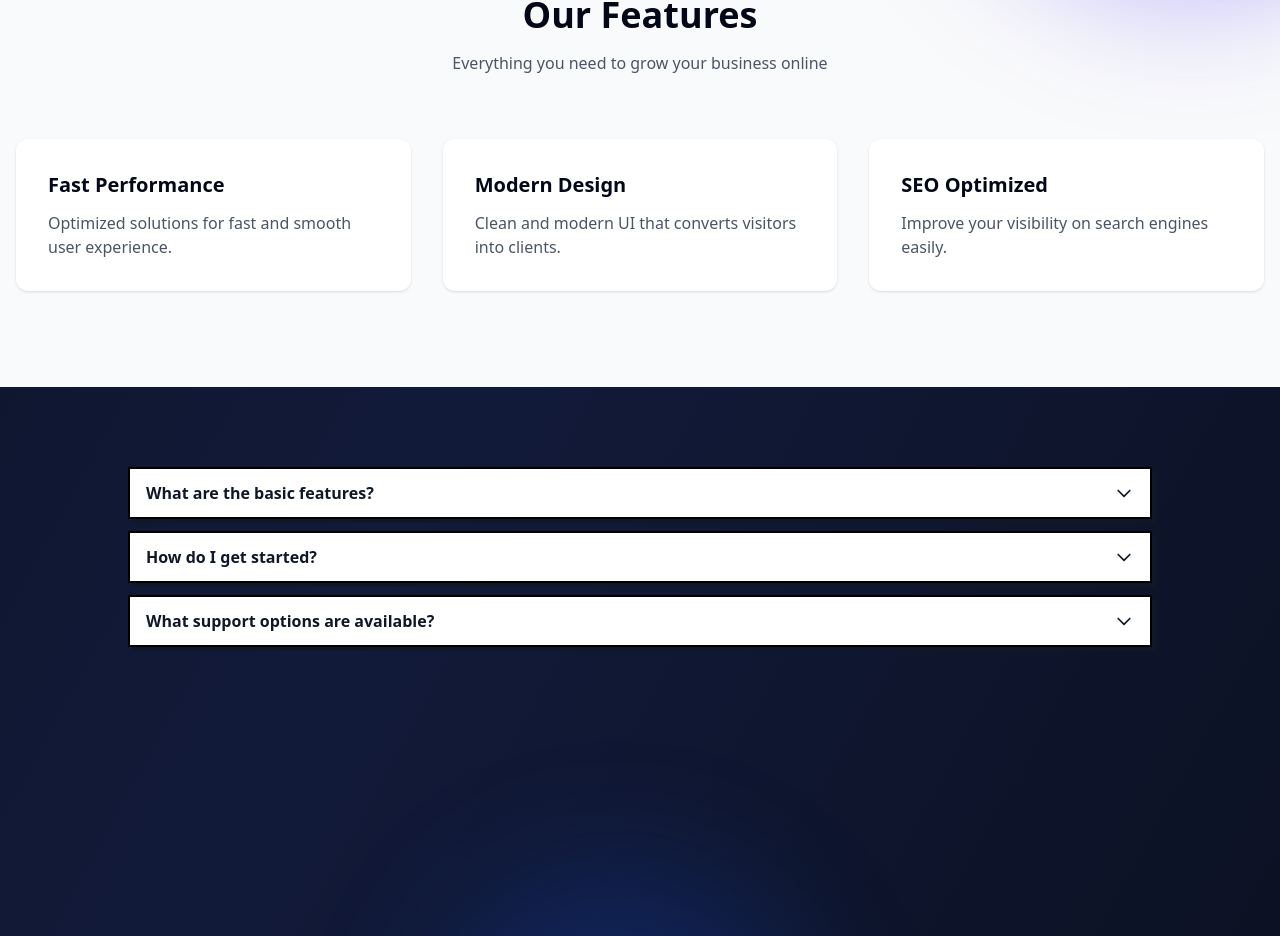
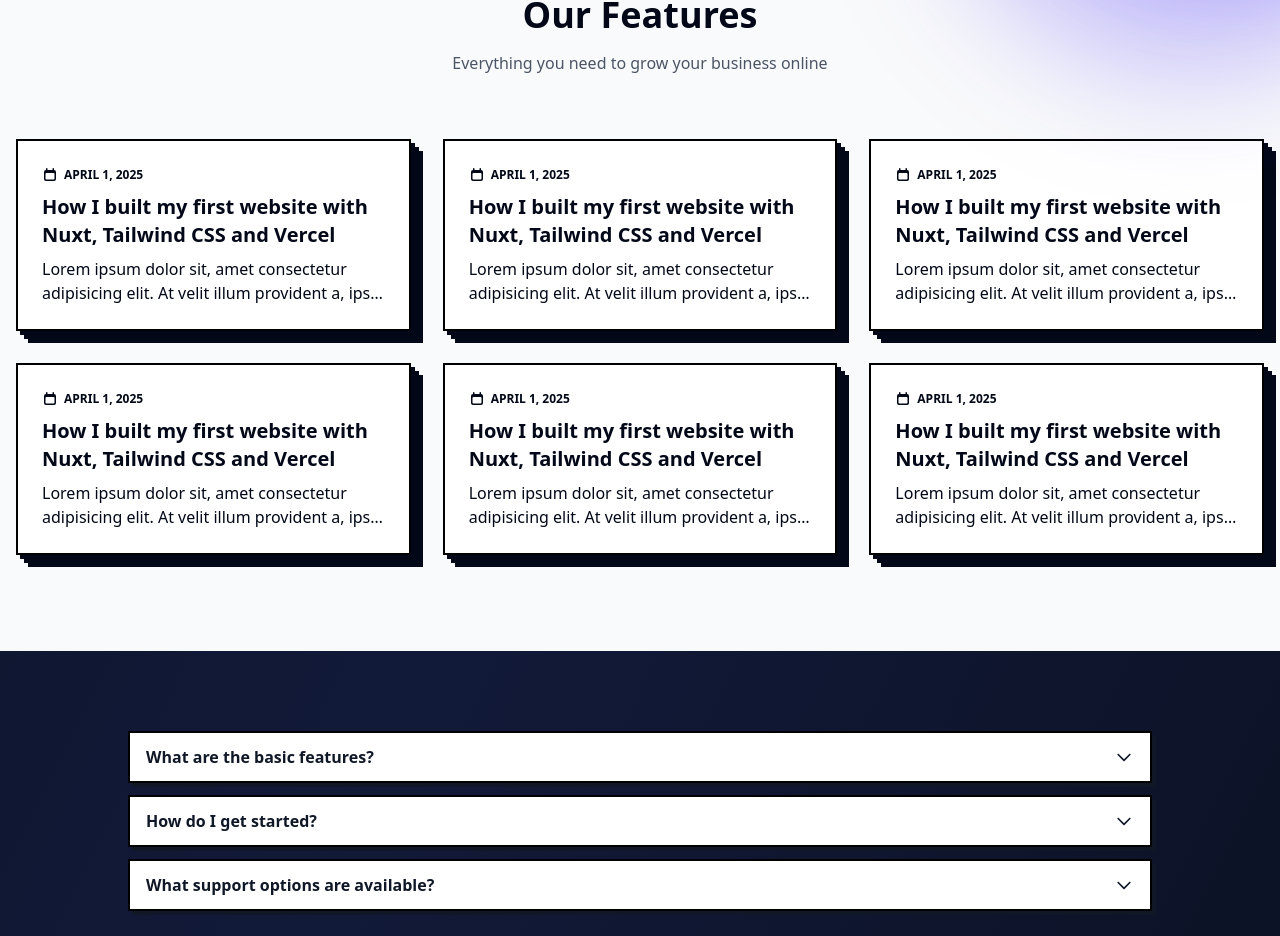
Before and after one commit to Lahcen-Ouhassou/Marketing-Agency-LandingPage, a React (Vite) app: page / in a window 1280 px wide. Shown: the part 1077-2013 px from the top of the page. Built offline with nearby package versions, Linux system fonts and the light colour scheme.

Commit message:
UpdFraturesPages

```diff
--- a/src/components/sections/Features.jsx
+++ b/src/components/sections/Features.jsx
@@ -4,9 +4,7 @@ function Features() {
       <div className="mx-auto max-w-7xl px-4">
         {/* Title */}
         <div className="mb-16 text-center">
-          <h2 className="text-3xl font-bold sm:text-4xl">
-            Our Features
-          </h2>
+          <h2 className="text-3xl font-bold sm:text-4xl">Our Features</h2>
           <p className="mt-4 text-gray-600">
             Everything you need to grow your business online
           </p>
@@ -15,38 +13,233 @@ function Features() {
         {/* Cards */}
         <div className="grid gap-8 sm:grid-cols-2 lg:grid-cols-3">
           {/* Card 1 */}
-          <div className="rounded-xl bg-white p-8 shadow-sm">
-            <h3 className="text-xl font-semibold">
-              Fast Performance
+          <a
+            href="#"
+            class="block border-2 border-black bg-white p-4 shadow-[4px_4px_0_0,8px_8px_0_0,12px_12px_0_0] hover:translate-3 hover:bg-yellow-100 hover:shadow-none focus:ring-2 focus:ring-yellow-300 focus:outline-0 sm:p-6"
+          >
+            <span class="inline-flex items-center gap-1.5">
+              <svg
+                xmlns="http://www.w3.org/2000/svg"
+                viewBox="0 0 16 16"
+                fill="currentColor"
+                class="size-4"
+              >
+                <path
+                  fill-rule="evenodd"
+                  d="M4 1.75a.75.75 0 0 1 1.5 0V3h5V1.75a.75.75 0 0 1 1.5 0V3a2 2 0 0 1 2 2v7a2 2 0 0 1-2 2H4a2 2 0 0 1-2-2V5a2 2 0 0 1 2-2V1.75ZM4.5 6a1 1 0 0 0-1 1v4.5a1 1 0 0 0 1 1h7a1 1 0 0 0 1-1V7a1 1 0 0 0-1-1h-7Z"
+                  clip-rule="evenodd"
+                ></path>
+              </svg>
+
+              <time
+                datetime="2025-04-01"
+                class="text-xs/none font-semibold uppercase"
+              >
+                April 1, 2025
+              </time>
+            </span>
+
+            <h3 class="mt-1 text-xl font-semibold">
+              How I built my first website with Nuxt, Tailwind CSS and Vercel
             </h3>
-            <p className="mt-3 text-gray-600">
-              Optimized solutions for fast and smooth user experience.
+
+            <p class="mt-2 line-clamp-2 text-pretty">
+              Lorem ipsum dolor sit, amet consectetur adipisicing elit. At velit
+              illum provident a, ipsa maiores deleniti consectetur nobis et
+              eaque.
             </p>
-          </div>
+          </a>
 
           {/* Card 2 */}
-          <div className="rounded-xl bg-white p-8 shadow-sm">
-            <h3 className="text-xl font-semibold">
-              Modern Design
+          <a
+            href="#"
+            class="block border-2 border-black bg-white p-4 shadow-[4px_4px_0_0,8px_8px_0_0,12px_12px_0_0] hover:translate-3 hover:bg-yellow-100 hover:shadow-none focus:ring-2 focus:ring-yellow-300 focus:outline-0 sm:p-6"
+          >
+            <span class="inline-flex items-center gap-1.5">
+              <svg
+                xmlns="http://www.w3.org/2000/svg"
+                viewBox="0 0 16 16"
+                fill="currentColor"
+                class="size-4"
+              >
+                <path
+                  fill-rule="evenodd"
+                  d="M4 1.75a.75.75 0 0 1 1.5 0V3h5V1.75a.75.75 0 0 1 1.5 0V3a2 2 0 0 1 2 2v7a2 2 0 0 1-2 2H4a2 2 0 0 1-2-2V5a2 2 0 0 1 2-2V1.75ZM4.5 6a1 1 0 0 0-1 1v4.5a1 1 0 0 0 1 1h7a1 1 0 0 0 1-1V7a1 1 0 0 0-1-1h-7Z"
+                  clip-rule="evenodd"
+                ></path>
+              </svg>
+
+              <time
+                datetime="2025-04-01"
+                class="text-xs/none font-semibold uppercase"
+              >
+                April 1, 2025
+              </time>
+            </span>
+
+            <h3 class="mt-1 text-xl font-semibold">
+              How I built my first website with Nuxt, Tailwind CSS and Vercel
             </h3>
-            <p className="mt-3 text-gray-600">
-              Clean and modern UI that converts visitors into clients.
+
+            <p class="mt-2 line-clamp-2 text-pretty">
+              Lorem ipsum dolor sit, amet consectetur adipisicing elit. At velit
+              illum provident a, ipsa maiores deleniti consectetur nobis et
+              eaque.
             </p>
-          </div>
+          </a>
+          {/* Card 3 */}
+          <a
+            href="#"
+            class="block border-2 border-black bg-white p-4 shadow-[4px_4px_0_0,8px_8px_0_0,12px_12px_0_0] hover:translate-3 hover:bg-yellow-100 hover:shadow-none focus:ring-2 focus:ring-yellow-300 focus:outline-0 sm:p-6"
+          >
+            <span class="inline-flex items-center gap-1.5">
+              <svg
+                xmlns="http://www.w3.org/2000/svg"
+                viewBox="0 0 16 16"
+                fill="currentColor"
+                class="size-4"
+              >
+                <path
+                  fill-rule="evenodd"
+                  d="M4 1.75a.75.75 0 0 1 1.5 0V3h5V1.75a.75.75 0 0 1 1.5 0V3a2 2 0 0 1 2 2v7a2 2 0 0 1-2 2H4a2 2 0 0 1-2-2V5a2 2 0 0 1 2-2V1.75ZM4.5 6a1 1 0 0 0-1 1v4.5a1 1 0 0 0 1 1h7a1 1 0 0 0 1-1V7a1 1 0 0 0-1-1h-7Z"
+                  clip-rule="evenodd"
+                ></path>
+              </svg>
 
-          {/* Card 3 */}
-          <div className="rounded-xl bg-white p-8 shadow-sm">
-            <h3 className="text-xl font-semibold">
-              SEO Optimized
+              <time
+                datetime="2025-04-01"
+                class="text-xs/none font-semibold uppercase"
+              >
+                April 1, 2025
+              </time>
+            </span>
+
+            <h3 class="mt-1 text-xl font-semibold">
+              How I built my first website with Nuxt, Tailwind CSS and Vercel
             </h3>
-            <p className="mt-3 text-gray-600">
-              Improve your visibility on search engines easily.
+
+            <p class="mt-2 line-clamp-2 text-pretty">
+              Lorem ipsum dolor sit, amet consectetur adipisicing elit. At velit
+              illum provident a, ipsa maiores deleniti consectetur nobis et
+              eaque.
             </p>
-          </div>
+          </a>
+
+          {/* Card 4 */}
+          <a
+            href="#"
+            class="block border-2 border-black bg-white p-4 shadow-[4px_4px_0_0,8px_8px_0_0,12px_12px_0_0] hover:translate-3 hover:bg-yellow-100 hover:shadow-none focus:ring-2 focus:ring-yellow-300 focus:outline-0 sm:p-6"
+          >
+            <span class="inline-flex items-center gap-1.5">
+              <svg
+                xmlns="http://www.w3.org/2000/svg"
+                viewBox="0 0 16 16"
+                fill="currentColor"
+                class="size-4"
+              >
+                <path
+                  fill-rule="evenodd"
+                  d="M4 1.75a.75.75 0 0 1 1.5 0V3h5V1.75a.75.75 0 0 1 1.5 0V3a2 2 0 0 1 2 2v7a2 2 0 0 1-2 2H4a2 2 0 0 1-2-2V5a2 2 0 0 1 2-2V1.75ZM4.5 6a1 1 0 0 0-1 1v4.5a1 1 0 0 0 1 1h7a1 1 0 0 0 1-1V7a1 1 0 0 0-1-1h-7Z"
+                  clip-rule="evenodd"
+                ></path>
+              </svg>
+
+              <time
+                datetime="2025-04-01"
+                class="text-xs/none font-semibold uppercase"
+              >
+                April 1, 2025
+              </time>
+            </span>
+
+            <h3 class="mt-1 text-xl font-semibold">
+              How I built my first website with Nuxt, Tailwind CSS and Vercel
+            </h3>
+
+            <p class="mt-2 line-clamp-2 text-pretty">
+              Lorem ipsum dolor sit, amet consectetur adipisicing elit. At velit
+              illum provident a, ipsa maiores deleniti consectetur nobis et
+              eaque.
+            </p>
+          </a>
+          {/* Card 5 */}
+          <a
+            href="#"
+            class="block border-2 border-black bg-white p-4 shadow-[4px_4px_0_0,8px_8px_0_0,12px_12px_0_0] hover:translate-3 hover:bg-yellow-100 hover:shadow-none focus:ring-2 focus:ring-yellow-300 focus:outline-0 sm:p-6"
+          >
+            <span class="inline-flex items-center gap-1.5">
+              <svg
+                xmlns="http://www.w3.org/2000/svg"
+                viewBox="0 0 16 16"
+                fill="currentColor"
+                class="size-4"
+              >
+                <path
+                  fill-rule="evenodd"
+                  d="M4 1.75a.75.75 0 0 1 1.5 0V3h5V1.75a.75.75 0 0 1 1.5 0V3a2 2 0 0 1 2 2v7a2 2 0 0 1-2 2H4a2 2 0 0 1-2-2V5a2 2 0 0 1 2-2V1.75ZM4.5 6a1 1 0 0 0-1 1v4.5a1 1 0 0 0 1 1h7a1 1 0 0 0 1-1V7a1 1 0 0 0-1-1h-7Z"
+                  clip-rule="evenodd"
+                ></path>
+              </svg>
+
+              <time
+                datetime="2025-04-01"
+                class="text-xs/none font-semibold uppercase"
+              >
+                April 1, 2025
+              </time>
+            </span>
+
+            <h3 class="mt-1 text-xl font-semibold">
+              How I built my first website with Nuxt, Tailwind CSS and Vercel
+            </h3>
+
+            <p class="mt-2 line-clamp-2 text-pretty">
+              Lorem ipsum dolor sit, amet consectetur adipisicing elit. At velit
+              illum provident a, ipsa maiores deleniti consectetur nobis et
+              eaque.
+            </p>
+          </a>
+          {/* Card 2 */}
+          <a
+            href="#"
+            class="block border-2 border-black bg-white p-4 shadow-[4px_4px_0_0,8px_8px_0_0,12px_12px_0_0] hover:translate-3 hover:bg-yellow-100 hover:shadow-none focus:ring-2 focus:ring-yellow-300 focus:outline-0 sm:p-6"
+          >
+            <span class="inline-flex items-center gap-1.5">
+              <svg
+                xmlns="http://www.w3.org/2000/svg"
+                viewBox="0 0 16 16"
+                fill="currentColor"
+                class="size-4"
+              >
+                <path
+                  fill-rule="evenodd"
+                  d="M4 1.75a.75.75 0 0 1 1.5 0V3h5V1.75a.75.75 0 0 1 1.5 0V3a2 2 0 0 1 2 2v7a2 2 0 0 1-2 2H4a2 2 0 0 1-2-2V5a2 2 0 0 1 2-2V1.75ZM4.5 6a1 1 0 0 0-1 1v4.5a1 1 0 0 0 1 1h7a1 1 0 0 0 1-1V7a1 1 0 0 0-1-1h-7Z"
+                  clip-rule="evenodd"
+                ></path>
+              </svg>
+
+              <time
+                datetime="2025-04-01"
+                class="text-xs/none font-semibold uppercase"
+              >
+                April 1, 2025
+              </time>
+            </span>
+
+            <h3 class="mt-1 text-xl font-semibold">
+              How I built my first website with Nuxt, Tailwind CSS and Vercel
+            </h3>
+
+            <p class="mt-2 line-clamp-2 text-pretty">
+              Lorem ipsum dolor sit, amet consectetur adipisicing elit. At velit
+              illum provident a, ipsa maiores deleniti consectetur nobis et
+              eaque.
+            </p>
+          </a>
         </div>
       </div>
     </section>
-  )
+  );
 }
 
-export default Features
+export default Features;
```
